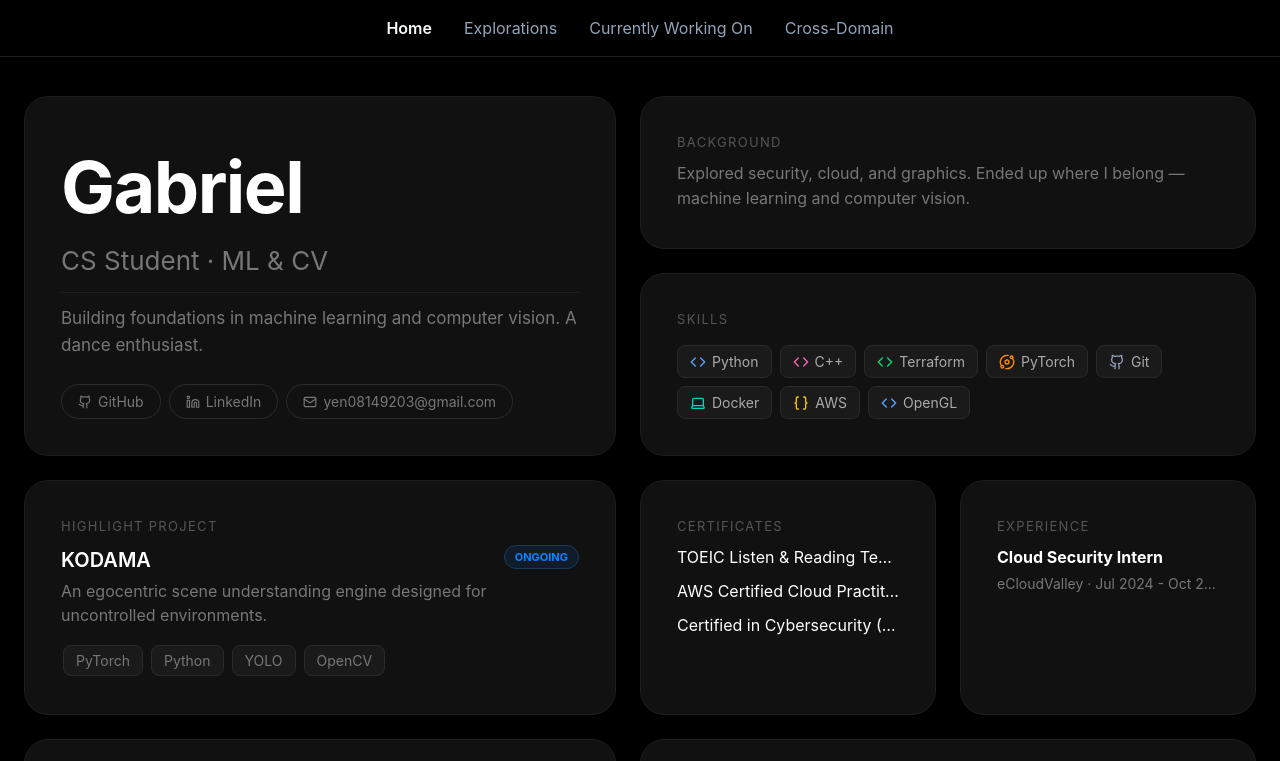
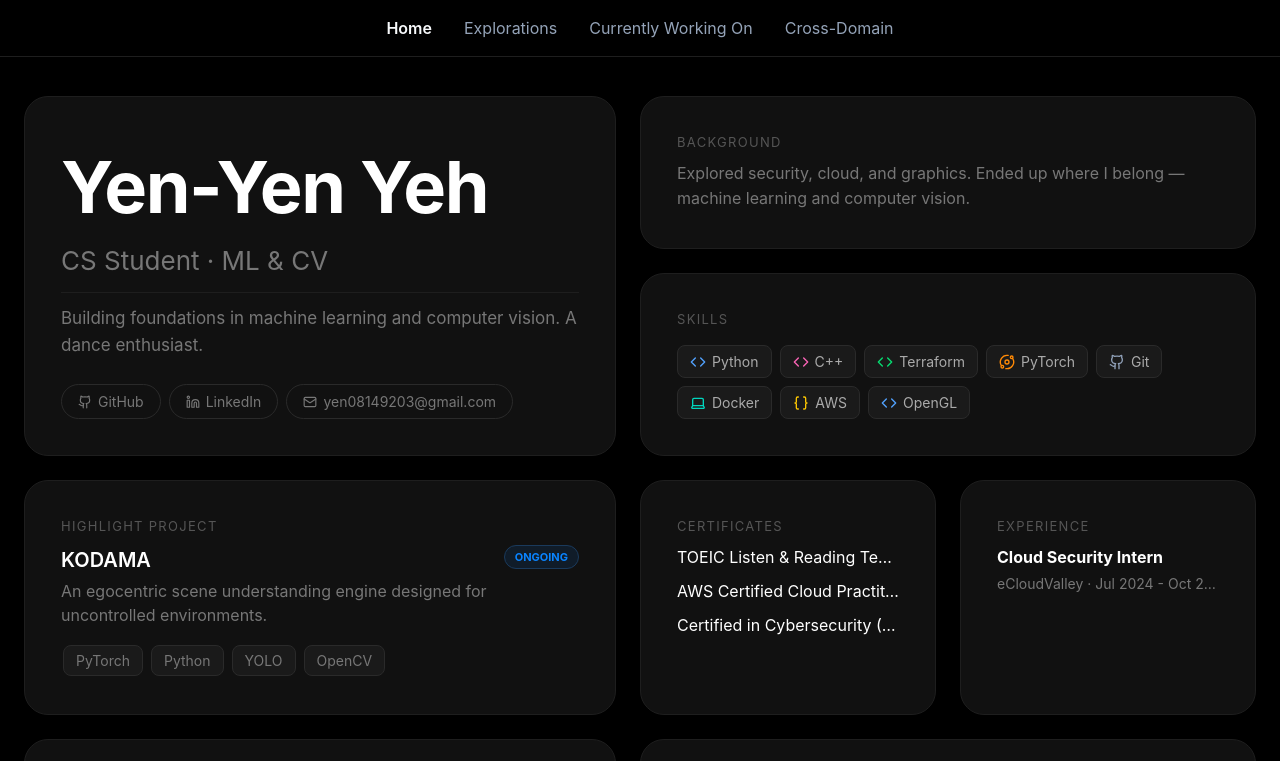
Before and after one commit to Gabriel9208/Gabriel9208.github.io, a React (Vite) app: page /#/ in a window 1280 px wide. Shown: the top 761 px of the page. Built offline with nearby package versions, Linux system fonts and the light colour scheme.

Commit message:
Add: Change name showned

```diff
--- a/src/pages/Welcome.tsx
+++ b/src/pages/Welcome.tsx
@@ -39,7 +39,7 @@ export default function Welcome() {
 
           {/* Hero */}
           <BentoCell className="md:col-[1/2] md:row-[1/3]">
-            <h1 style={{ fontSize: 72, fontWeight: 700, color: '#fff', letterSpacing: -1.5 }}>Gabriel</h1>
+            <h1 style={{ fontSize: 72, fontWeight: 700, color: '#fff', letterSpacing: -1.5 }}>Yen-Yen Yeh</h1>
             <p style={{ fontSize: 26, color: '#777' }}>CS Student · ML & CV</p>
             <Divider />
             <p style={{ fontSize: 17, color: '#777', lineHeight: 1.6 }}>
```
